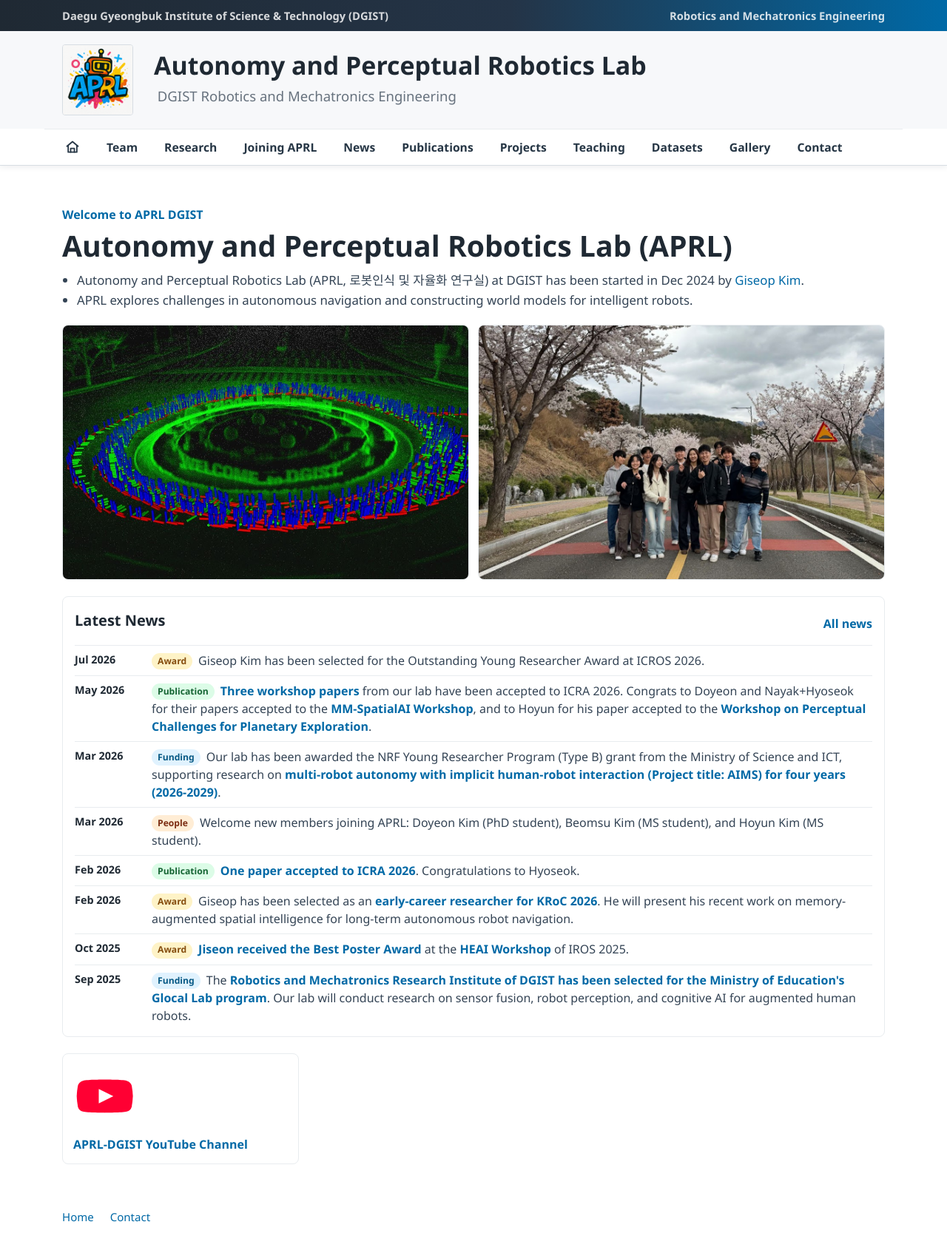
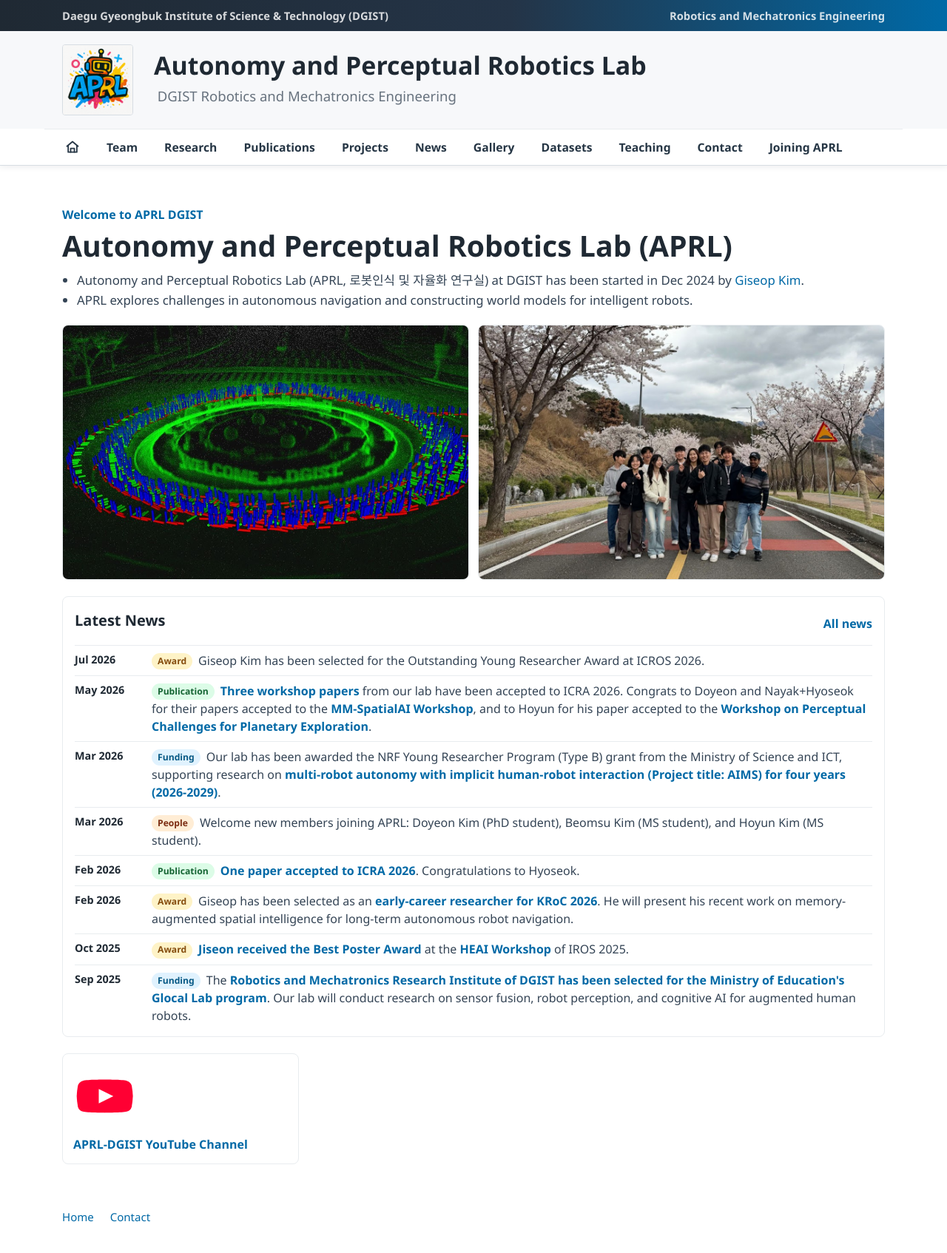
Before and after one commit to team-aprl/team-aprl.github.io, a Jekyll site: the page built from index.html, in a window 1280 px wide. Shown: the whole page at 74% size. Built offline with Jekyll 4.4.1, drawn with Linux system fonts in a browser that asks for light colours.

Commit message:
Reorder site navigation

```diff
--- a/_includes/header.html
+++ b/_includes/header.html
@@ -15,13 +15,13 @@
     <a class="nav-home" href="{{ '/' | relative_url }}" aria-label="Home" title="Home"><svg viewBox="0 0 24 24" aria-hidden="true"><path d="M3 10.5 12 3l9 7.5"/><path d="M5 10v10h14V10"/><path d="M9 20v-6h6v6"/></svg></a>
     <a href="{{ '/team.html' | relative_url }}">Team</a>
     <a href="{{ '/research.html' | relative_url }}">Research</a>
-    <a href="{{ '/joining-aprl.html' | relative_url }}">Joining APRL</a>
-    <a href="{{ '/news.html' | relative_url }}">News</a>
     <a href="{{ '/publications.html' | relative_url }}">Publications</a>
     <a href="{{ '/projects.html' | relative_url }}">Projects</a>
+    <a href="{{ '/news.html' | relative_url }}">News</a>
+    <a href="{{ '/gallery.html' | relative_url }}">Gallery</a>
+    <a href="{{ '/datasets.html' | relative_url }}">Datasets</a>
     <a href="{{ '/teaching.html' | relative_url }}">Teaching</a>
-    <a href="{{ '/datasets.html' | relative_url }}">Datasets</a>
-    <a href="{{ '/gallery.html' | relative_url }}">Gallery</a>
     <a href="{{ '/contact.html' | relative_url }}">Contact</a>
+    <a href="{{ '/joining-aprl.html' | relative_url }}">Joining APRL</a>
   </nav>
 </header>
```
